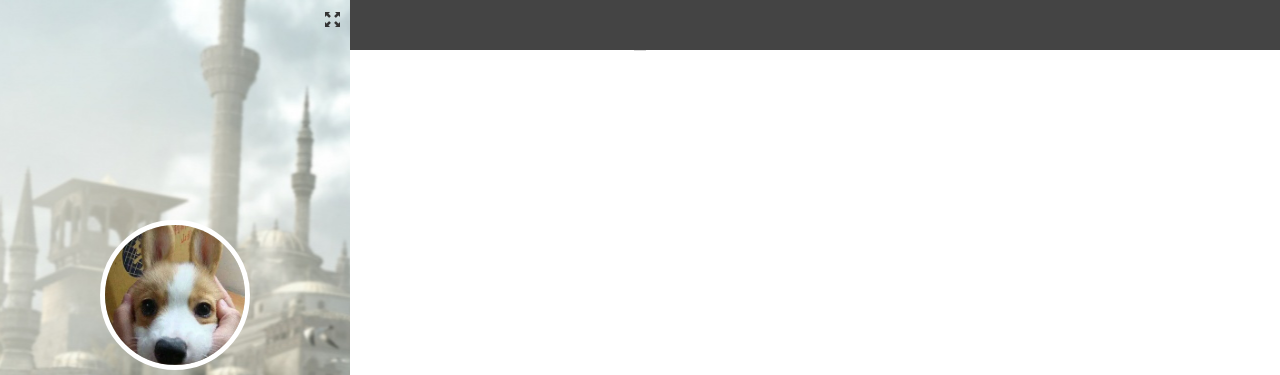
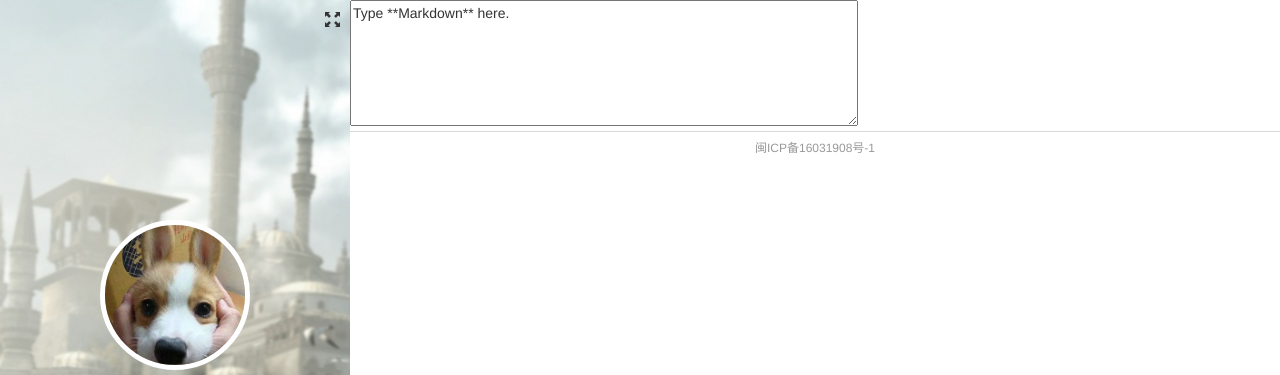
Before and after one commit to easylife94/blog, a Node server app: page /admin/article/edit in a window 1280 px wide. Shown: the top 375 px of the page. Run offline with Node 20, Linux system fonts and the light colour scheme; some libraries are stand-ins or nearby versions.

Commit message:
添加markdown.js插件

```diff
--- a/package.json
+++ b/package.json
@@ -17,6 +17,7 @@
     "express-session": "^1.14.2",
     "jquery": "^3.1.1",
     "jquery.transit": "^0.9.12",
+    "markdown": "^0.5.0",
     "moment": "^2.17.1",
     "mysql": "^2.12.0",
     "node-mysql": "^0.4.2"
--- a/views/article-edit.html
+++ b/views/article-edit.html
@@ -1,4 +1,4 @@
-<div id="toolbar"></div>
+<!-- <div id="toolbar"></div>
 <div id="container">
     <div id="editor-column" class="pull-left">
         <div id="panel-editor">
@@ -8,4 +8,19 @@
         <div id="panel-preview">
         </div>
     </div>
-</div>
+</div> -->
+<textarea id="text-input" oninput="this.editor.update()"
+              rows="6" cols="60">Type **Markdown** here.</textarea>
+<div id="preview"> </div>
+<script src="{{static '/vendor/markdown.js'}}"></script>
+<script>
+  function Editor(input, preview) {
+    this.update = function () {
+      preview.innerHTML = markdown.toHTML(input.value);
+    };
+    input.editor = this;
+    this.update();
+  }
+  var $$ = function (id) { return document.getElementById(id); };
+  new Editor($$("text-input"), $$("preview"));
+</script>
```
